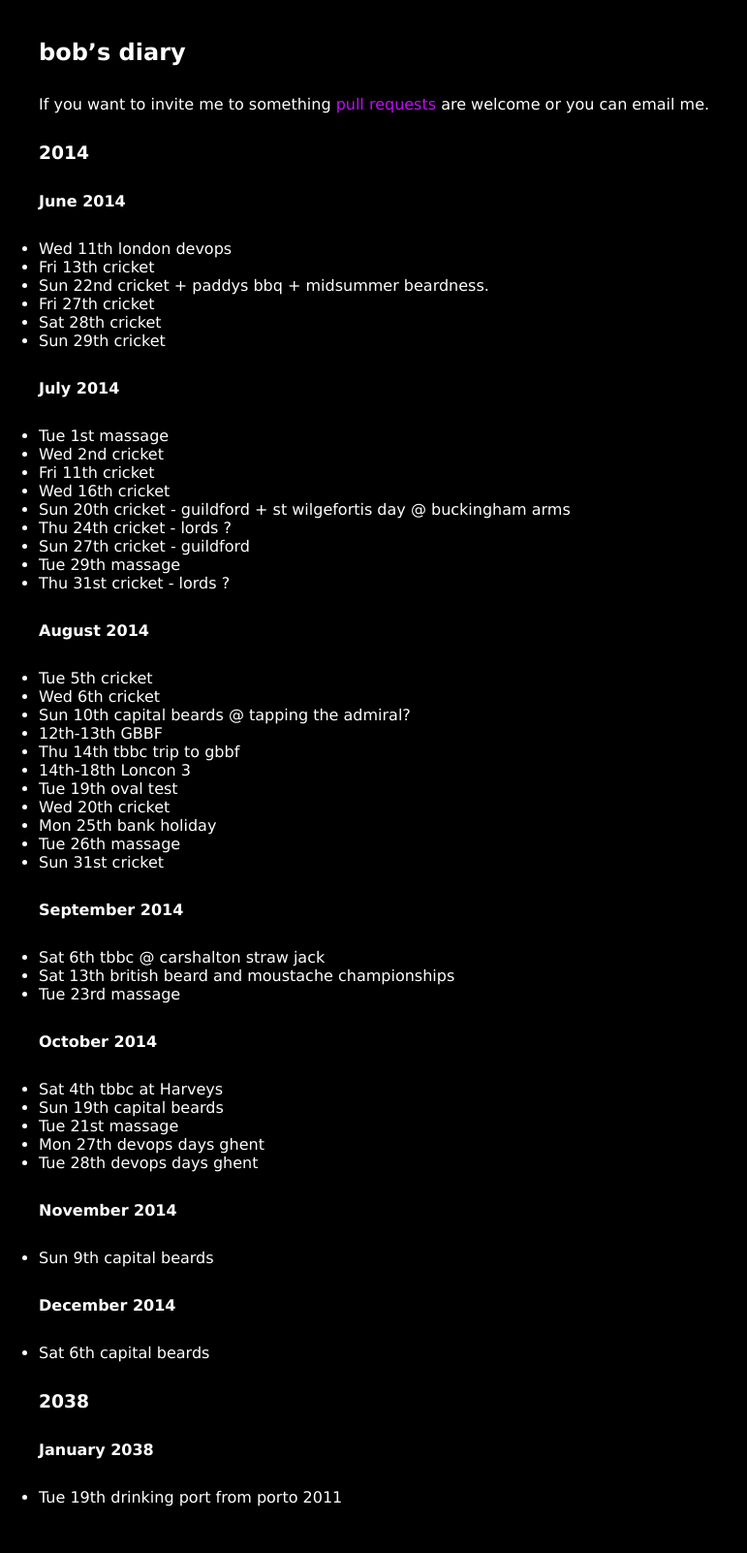
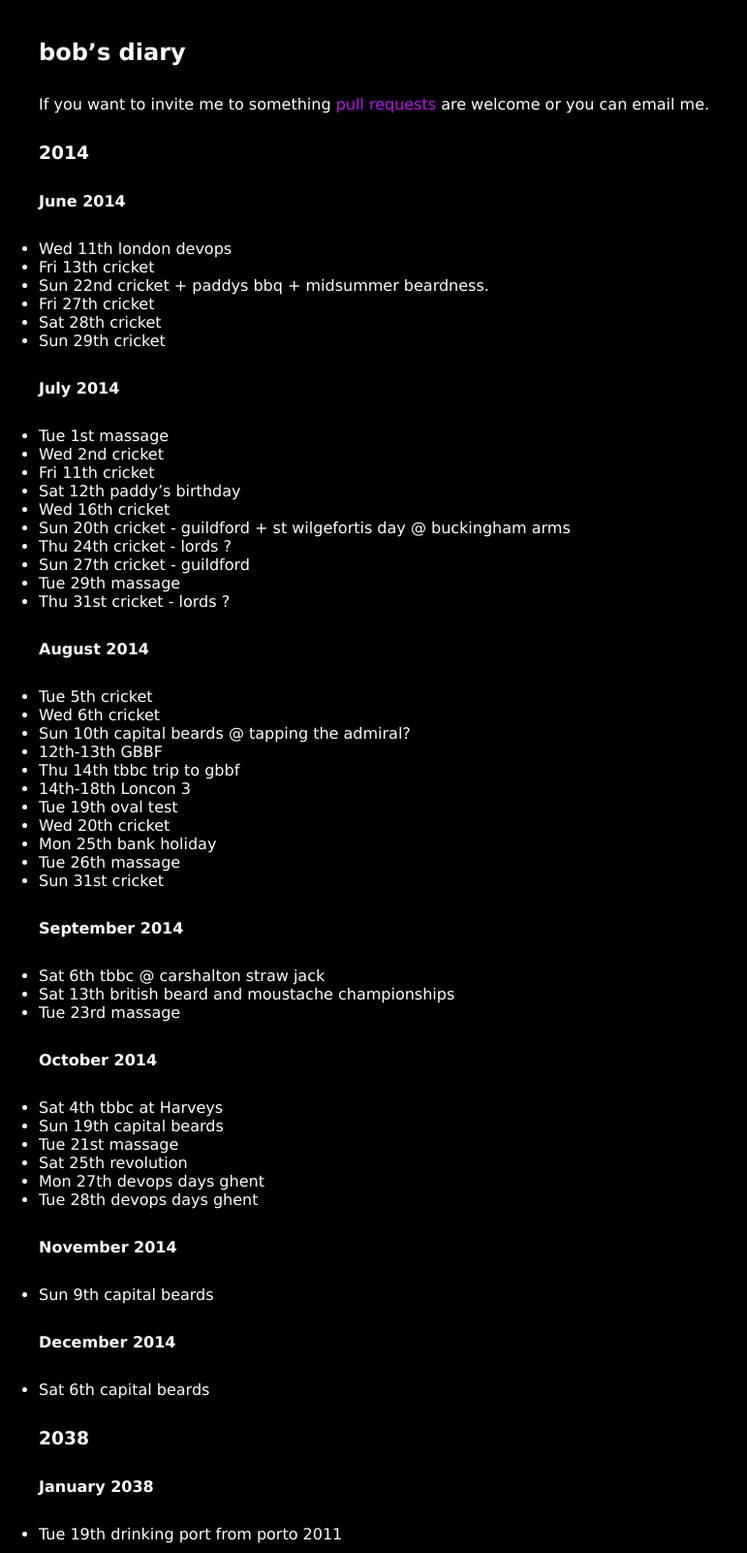
Before and after one commit to rjw1/randomness.org.uk, a Jekyll site: the page built from diary/index.md, in a window 1280 px wide. Shown: the whole page at 97% size, without its empty margins (0-771 px from the left). Built offline with Jekyll 4.4.1, drawn with Linux system fonts in a browser that asks for light colours; Markdown is read by kramdown in place of the engine named in the settings; before the commit the page ends 1564 px from its top, so only the background shows below that.

Commit message:
paddy things

```diff
--- a/diary/index.md
+++ b/diary/index.md
@@ -23,6 +23,7 @@ are welcome or you can email me.
 * Tue 1st massage
 * Wed 2nd cricket
 * Fri 11th cricket
+* Sat 12th paddy's birthday
 * Wed 16th cricket
 * Sun 20th cricket - guildford + st wilgefortis day @ buckingham arms
 * Thu 24th cricket - lords ?
@@ -55,6 +56,7 @@ are welcome or you can email me.
 * Sat 4th tbbc at Harveys
 * Sun 19th capital beards
 * Tue 21st massage
+* Sat 25th revolution
 * Mon 27th devops days ghent
 * Tue 28th devops days ghent
 
```
